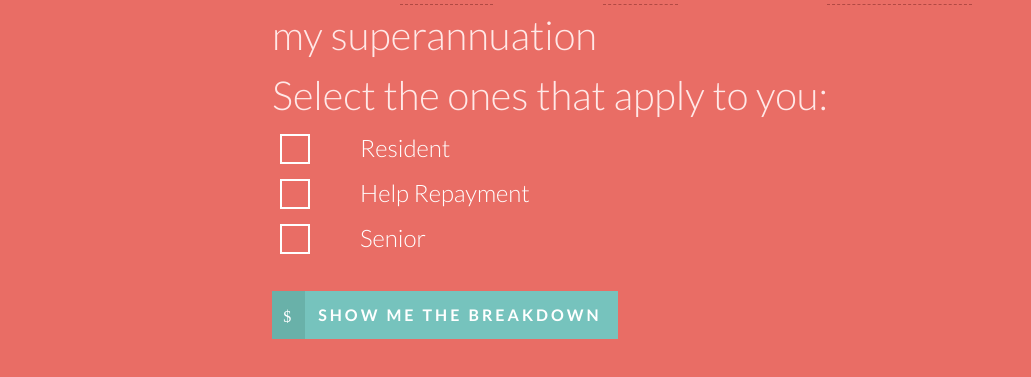
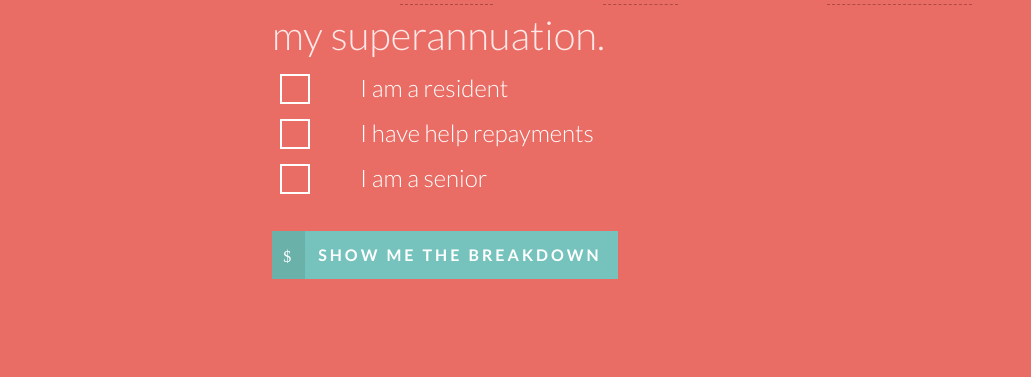
Before and after one commit to SaijoGeorge/mypayaftertax, a plain HTML site: page index.html in a window 1280 px wide. Shown: the part 285-662 px from the top of the page, without its empty margins (0-1031 px from the left). Drawn offline with nearby package versions, Linux system fonts and the light colour scheme.

Commit message:
copy changes

```diff
--- a/index.html
+++ b/index.html
@@ -37,13 +37,13 @@
 						<option value="includes">includes</option>
 						<option value="excludes" selected>excludes</option>
 					</select>
-					my superannuation<br/>Select the ones that apply to you:
+					my superannuation.
 					</form>
 					<form class="ac-custom ac-checkbox ac-boxfill" autocomplete="off">
 					<ul>
-						<li><input name="isResident" type="checkbox" id="isResident"><label for="isResident">Resident</label></li>
-						<li><input name="isHelpRepayment" type="checkbox" id="isHelpRepayment"><label for="isHelpRepayment">Help Repayment</label></li>
-						<li><input name="isSenior" type="checkbox" id="isSenior"><label for="isSenior">Senior</label></li>
+						<li><input name="isResident" type="checkbox" id="isResident"><label for="isResident">I am a resident</label></li>
+						<li><input name="isHelpRepayment" type="checkbox" id="isHelpRepayment"><label for="isHelpRepayment">I have help repayments</label></li>
+						<li><input name="isSenior" type="checkbox" id="isSenior"><label for="isSenior">I am a senior</label></li>
 					</ul>
 					</form>
 					<form class="nl-form">
```
